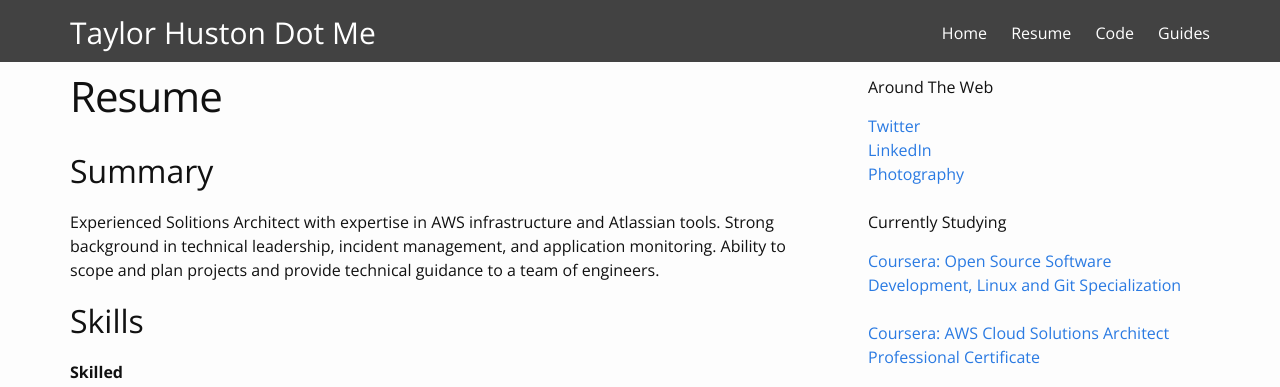
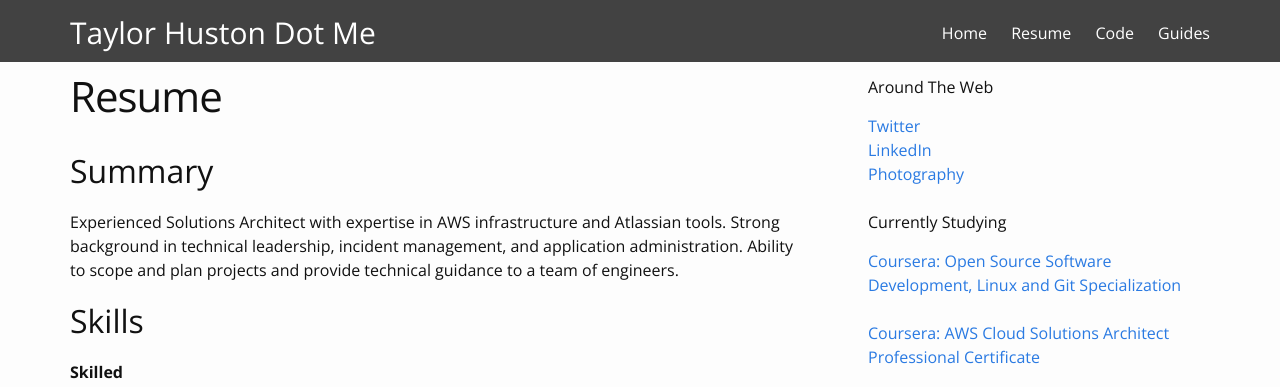
Before and after one commit to TaylorHuston/taylorhuston.github.io, a Jekyll site: the page built from resume.html, in a window 1280 px wide and 900 px high. Shown: the top 387 px of the window. Built offline with Jekyll 4.4.1, drawn with Linux system fonts in a browser that asks for light colours; some web fonts are replaced.

Commit message:
Updated resume

```diff
--- a/resume.html
+++ b/resume.html
@@ -6,7 +6,7 @@ permalink: /resume/
 
 <div id="Summary">
 <h2>Summary</h2>
-  <p>Experienced Solitions Architect with expertise in AWS infrastructure and Atlassian tools. Strong background in technical leadership, incident management, and application monitoring. Ability to scope and plan projects and provide technical guidance to a team of engineers.</p>
+  <p>Experienced Solutions Architect with expertise in AWS infrastructure and Atlassian tools. Strong background in technical leadership, incident management, and application administration. Ability to scope and plan projects and provide technical guidance to a team of engineers.</p>
 </div>
 
 <div id="Skills">
```
